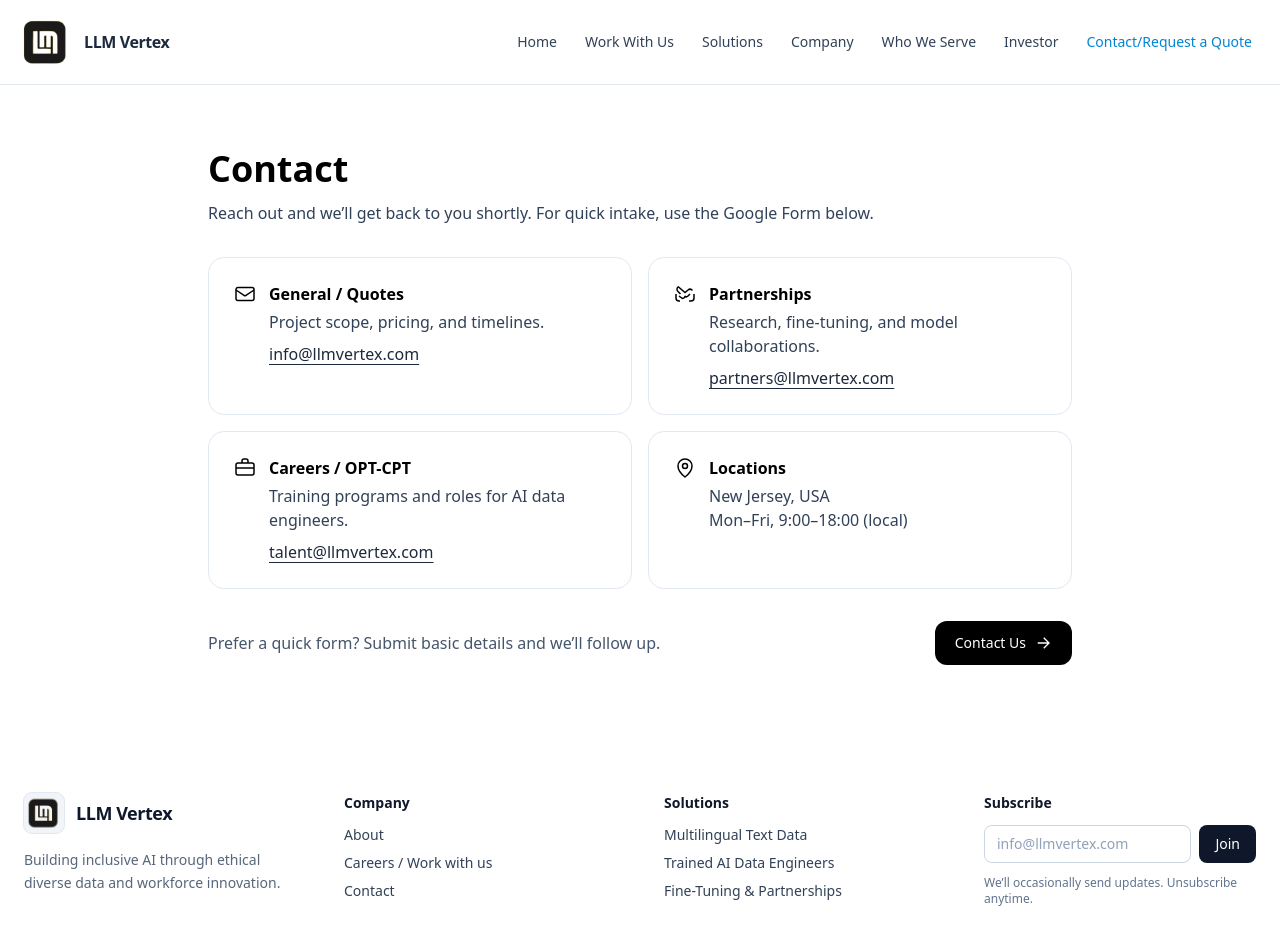
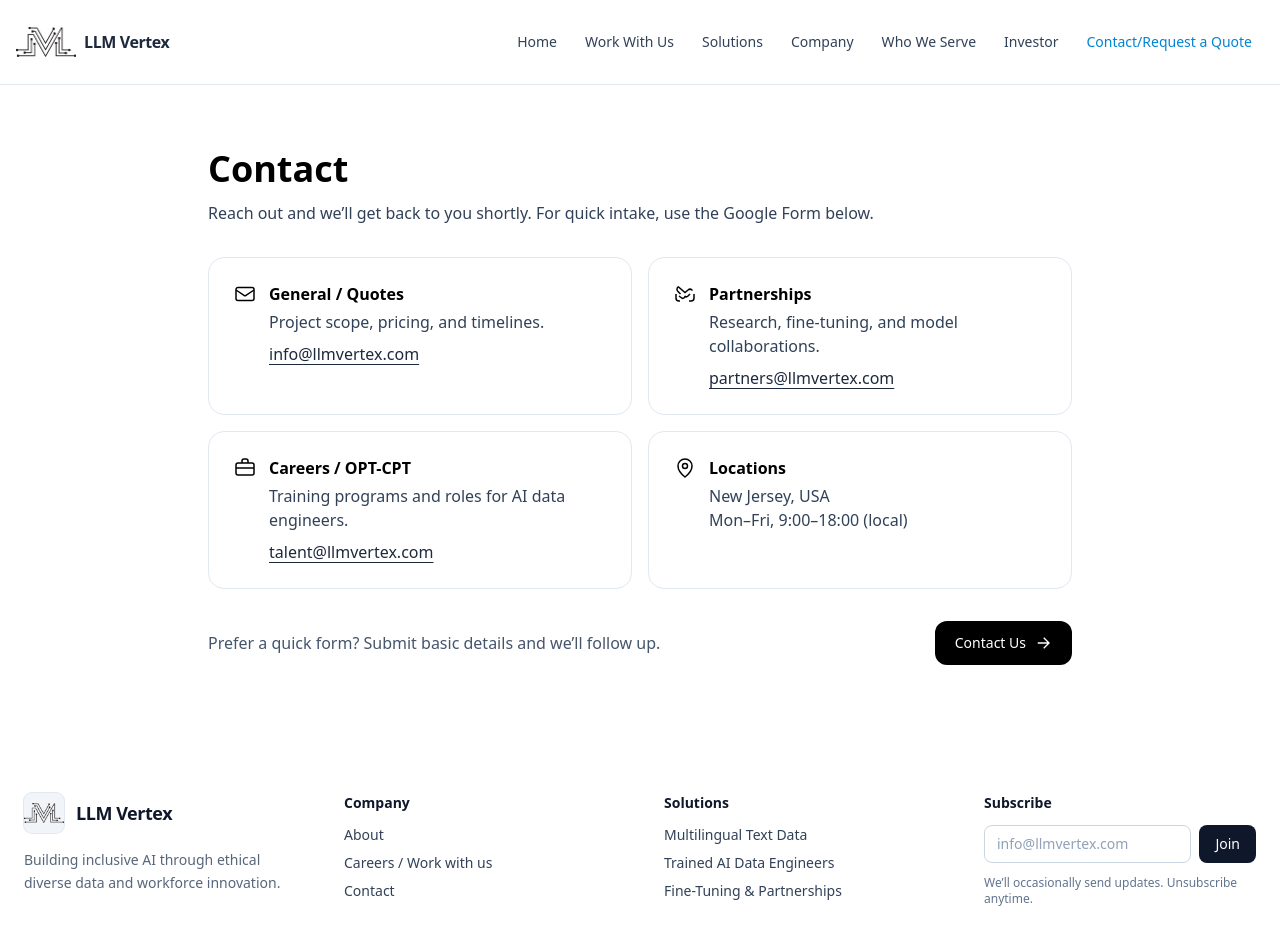
Before and after one commit to jualam/LLM_Vertex, a React (Vite) app: page /contact in a window 1280 px wide. Shown: the top 952 px of the page. Built offline with nearby package versions, Linux system fonts and the light colour scheme.

Commit message:
New logo and Link added

```diff
--- a/index.html
+++ b/index.html
@@ -2,7 +2,7 @@
 <html lang="en">
   <head>
     <meta charset="UTF-8" />
-    <link rel="icon" type="image/png" href="logo/logo.png" />
+    <link rel="icon" type="image/png" href="logo/llm_logo1.png" />
     <meta name="viewport" content="width=device-width, initial-scale=1.0" />
     <title>LLM Vertex — Inclusive AI Data & Workforce</title>
     <meta name="description" content="Building inclusive AI through ethical, diverse data and workforce training." />
--- a/src/pages/Contact.jsx
+++ b/src/pages/Contact.jsx
@@ -86,7 +86,7 @@
           Prefer a quick form? Submit basic details and we’ll follow up.
         </div>
         <a
-          href="https://docs.google.com/forms/d/e/1FAIpQLScetHA8HG-dE5hmIrmcQeqk6WSJOY6jr-Mytu40_F7tpd1OVg/viewform?usp=header"
+          href="https://docs.google.com/forms/d/e/1FAIpQLSdUC8kRwVb7UGUXs2GA_HSVQkjKuQXxuxN-TyG7mhysMpBVqg/viewform"
           target="_blank"
           rel="noreferrer"
           className="inline-flex items-center gap-2 rounded-xl bg-black text-white px-5 py-3 text-sm hover:opacity-90"
--- a/src/pages/WorkWithUs.jsx
+++ b/src/pages/WorkWithUs.jsx
@@ -115,7 +115,7 @@
 
             <div className="mt-6 flex flex-wrap gap-3">
               <a
-                  href="https://docs.google.com/forms/d/e/1FAIpQLSdh941YnHgePYvKWm6Zrbf_RwIWW16F0tVctIeI91gMqR8yGw/viewform?usp=sharing&ouid=113627358098737480565"
+                  href="https://docs.google.com/forms/d/e/1FAIpQLSfEqSWn0PI8EX3Zr5hHpsvlOsPAaGisVZp0YSx5eXny7Rt9Uw/viewform"
                   target="_blank"
                   rel="noopener noreferrer"
                   className="relative inline-flex items-center justify-center overflow-hidden rounded-xl px-5 py-3 text-sm font-medium text-white bg-black hover:bg-slate-800 transition focus:outline-none"
--- a/src/ui/Footer.jsx
+++ b/src/ui/Footer.jsx
@@ -13,7 +13,7 @@
           <div className="flex items-center gap-3 justify-center md:justify-start">
             <div className="h-10 w-10 rounded-lg bg-slate-100 flex items-center justify-center overflow-hidden ring-1 ring-slate-200">
               <img
-                src="logo/logo.png"
+                src="logo/llm_logo1.png"
                 alt="LLM Vertex Logo"
                 className="h-full w-full object-contain"
               />
--- a/src/ui/Navbar.jsx
+++ b/src/ui/Navbar.jsx
@@ -71,7 +71,7 @@
           window.scrollTo({ top: 0, left: 0, behavior: "smooth" });
         }}>
           <div className="h-15 w-15 rounded-lg flex items-center justify-center overflow-hidden">
-            <img src="logo/logo.png" alt="LLM Vertex Logo" className="h-full w-full object-contain" />
+            <img src="logo/llm_logo1.png" alt="LLM Vertex Logo" className="h-full w-full object-contain" />
           </div>
 
           <span className="font-bold tracking-tight">LLM Vertex</span>
```
Also changed, not shown: public/logo/llm_logo1.png (added), public/logo/llm_logo2.png (added).
